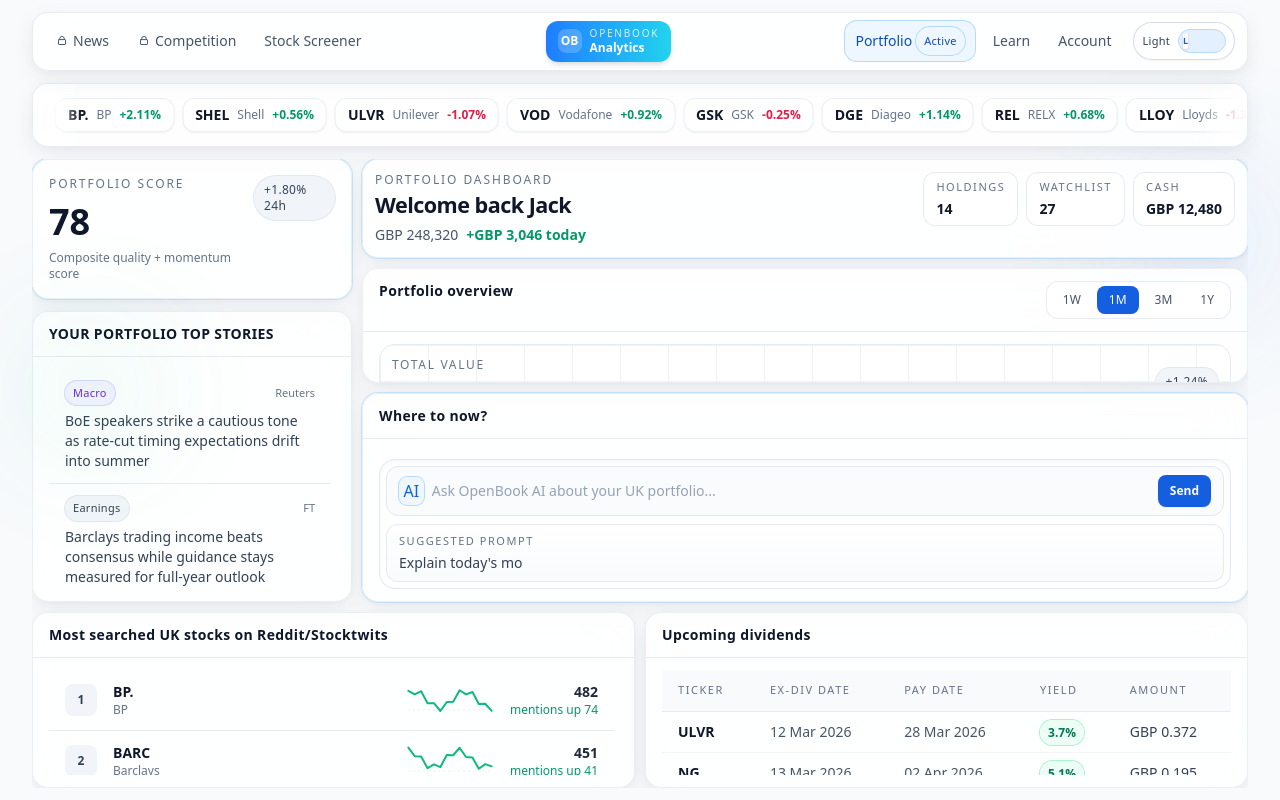
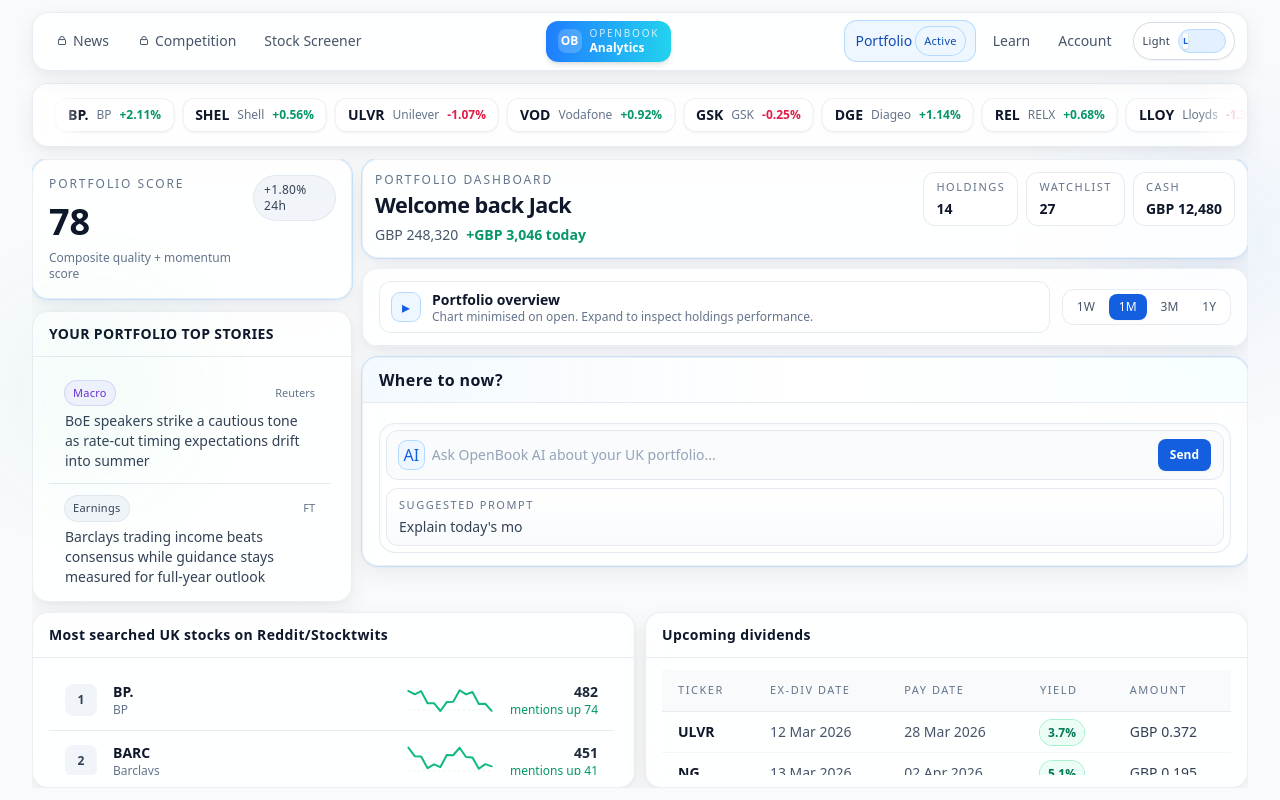
Before and after one commit to infinityqeusd/dashboard-prototype, a React (Vite) app: page / in a window 1280 px wide. Built offline with nearby package versions, Linux system fonts and the light colour scheme.

Commit message:
Improve AI focus and collapsed overview UX

```diff
--- a/src/components/AIAgentWidget.tsx
+++ b/src/components/AIAgentWidget.tsx
@@ -75,8 +75,12 @@
       title="Where to now?"
       subtitle="OpenBook AI agent prompt bar (visual-only)"
       className={`ai-widget-root w-full ${ui.brandGlow}`}
+      headerClassName="ai-widget-header bg-gradient-to-r from-brand-50/70 via-white/80 to-cyan-50/40 dark:from-brand-500/10 dark:via-slate-900/70 dark:to-cyan-500/5"
+      titleClassName="ai-widget-title text-lg font-semibold tracking-tight text-slate-900 dark:text-slate-100"
+      subtitleClassName="ai-widget-subtitle"
+      bodyClassName="ai-widget-body flex min-h-0 flex-col"
     >
-      <div className="space-y-2.5 xl:space-y-2">
+      <div className="flex min-h-0 flex-1 flex-col space-y-2.5 xl:space-y-2">
         <div className="ai-widget-chips flex flex-wrap items-center gap-2">
           <Pill variant="accent" size="md">
             OpenBook AI
@@ -86,8 +90,8 @@
           </Pill>
         </div>
 
-        <div className="ai-widget-shell rounded-2xl border border-slate-200/90 bg-white p-1.5 xl:p-1.5 shadow-inner shadow-slate-100/70 dark:border-slate-700/90 dark:bg-slate-950 dark:shadow-black/20">
-          <div className="ai-widget-input-row flex items-center gap-2 rounded-xl border border-slate-200 bg-slate-50/80 px-3 py-2.5 dark:border-slate-800 dark:bg-slate-900">
+        <div className="ai-widget-shell flex min-h-0 flex-1 flex-col rounded-2xl border border-slate-200/90 bg-white p-1.5 xl:p-1.5 shadow-inner shadow-slate-100/70 dark:border-slate-700/90 dark:bg-slate-950 dark:shadow-black/20">
+          <div className="ai-widget-input-row flex items-center gap-2 rounded-xl border border-slate-200 bg-slate-50/80 px-3 py-3 dark:border-slate-800 dark:bg-slate-900">
             <span className="inline-flex h-7 w-7 items-center justify-center rounded-lg bg-brand-50 text-brand-600 ring-1 ring-brand-200 dark:bg-brand-500/12 dark:text-brand-300 dark:ring-brand-500/20">
               AI
             </span>
@@ -126,7 +130,24 @@
                 Click to type your own prompt
               </p>
             </button>
-          ) : null}
+          ) : (
+            <div className="ai-widget-typing-stage mt-2.5 flex min-h-0 flex-1 items-center justify-center rounded-xl border border-dashed border-brand-200/80 bg-gradient-to-b from-brand-50/40 to-white px-4 py-4 dark:border-brand-500/20 dark:from-brand-500/5 dark:to-slate-950">
+              <div className="w-full max-w-2xl text-left">
+                <p className="mb-1 text-[11px] font-medium uppercase tracking-[0.14em] text-slate-500 dark:text-slate-400">
+                  Start typing
+                </p>
+                <div className="flex min-h-7 items-center text-sm text-slate-700 dark:text-slate-200">
+                  <span className="break-all">
+                    Ask OpenBook AI about UK holdings, dividend risk, or today&apos;s moves...
+                  </span>
+                  <span
+                    className="caret-blink ml-1 inline-block h-4 w-[2px] rounded bg-brand-500 align-middle dark:bg-brand-300"
+                    aria-hidden="true"
+                  />
+                </div>
+              </div>
+            </div>
+          )}
         </div>
       </div>
     </Panel>
--- a/src/components/Panel.tsx
+++ b/src/components/Panel.tsx
@@ -7,6 +7,9 @@
   subtitle?: string;
   headerRight?: ReactNode;
   bodyClassName?: string;
+  headerClassName?: string;
+  titleClassName?: string;
+  subtitleClassName?: string;
 }
 
 export function Panel({
@@ -15,15 +18,26 @@
   headerRight,
   className,
   bodyClassName,
+  headerClassName,
+  titleClassName,
+  subtitleClassName,
   children,
   ...props
 }: PanelProps) {
   return (
     <Card className={cx("flex min-h-0 flex-col overflow-hidden", className)} {...props}>
-      <div className={cx("flex items-start justify-between gap-3 px-4 py-3 xl:px-4 xl:py-3", ui.panelHeaderBorder)}>
+      <div
+        className={cx(
+          "flex items-start justify-between gap-3 px-4 py-3 xl:px-4 xl:py-3",
+          ui.panelHeaderBorder,
+          headerClassName,
+        )}
+      >
         <div>
-          <h2 className={cx("text-sm font-semibold tracking-wide", ui.strongText)}>{title}</h2>
-          {subtitle ? <p className={cx("panel-subtitle mt-0.5 text-xs", ui.mutedText)}>{subtitle}</p> : null}
+          <h2 className={cx("text-sm font-semibold tracking-wide", ui.strongText, titleClassName)}>{title}</h2>
+          {subtitle ? (
+            <p className={cx("panel-subtitle mt-0.5 text-xs", ui.mutedText, subtitleClassName)}>{subtitle}</p>
+          ) : null}
         </div>
         {headerRight ? <div className="shrink-0">{headerRight}</div> : null}
       </div>
--- a/src/index.css
+++ b/src/index.css
@@ -130,6 +130,14 @@
     line-height: 1.2 !important;
   }
 
+  .ai-widget-title {
+    font-size: 1rem !important;
+  }
+
+  .ai-widget-subtitle {
+    display: none;
+  }
+
   .ai-widget-chips,
   .ai-widget-tray-helper {
     display: none;
@@ -140,8 +148,17 @@
     padding-bottom: 0.5rem !important;
   }
 
+  .ai-widget-typing-stage {
+    padding-top: 0.625rem !important;
+    padding-bottom: 0.625rem !important;
+  }
+
   .ai-widget-tray {
     margin-top: 0.5rem !important;
+  }
+
+  .portfolio-overview-card .text-xs {
+    line-height: 1.1 !important;
   }
 }
 
--- a/src/pages/Portfolio.tsx
+++ b/src/pages/Portfolio.tsx
@@ -1,3 +1,4 @@
+import { useState } from "react";
 import { AIAgentWidget } from "../components/AIAgentWidget";
 import { Card } from "../components/Card";
 import { Navbar } from "../components/Navbar";
@@ -113,18 +114,39 @@
 }
 
 function PortfolioOverviewPanel() {
+  const [isCollapsed, setIsCollapsed] = useState(true);
+
   return (
-    <Panel
-      title="Portfolio overview"
-      subtitle="Visual chart placeholder for holdings performance"
-      headerRight={
+    <Card className="portfolio-overview-card min-h-0 overflow-hidden">
+      <div className="flex items-center gap-3 border-b border-slate-200/80 px-4 py-3 dark:border-slate-800/90">
+        <button
+          type="button"
+          onClick={() => setIsCollapsed((prev) => !prev)}
+          className="flex min-w-0 flex-1 items-center gap-3 rounded-xl border border-slate-200/80 bg-white/70 px-3 py-2 text-left transition hover:border-brand-200 hover:bg-brand-50/40 dark:border-slate-700/70 dark:bg-slate-900/60 dark:hover:border-brand-500/20 dark:hover:bg-brand-500/5"
+          aria-expanded={!isCollapsed}
+        >
+          <span className="inline-flex h-7 w-7 shrink-0 items-center justify-center rounded-lg bg-brand-50 text-brand-600 ring-1 ring-brand-200 dark:bg-brand-500/12 dark:text-brand-300 dark:ring-brand-500/20">
+            {isCollapsed ? "▸" : "▾"}
+          </span>
+          <span className="min-w-0">
+            <span className="block text-sm font-semibold text-slate-900 dark:text-slate-100">
+              Portfolio overview
+            </span>
+            <span className="block truncate text-xs text-slate-500 dark:text-slate-400">
+              {isCollapsed
+                ? "Chart minimised on open. Expand to inspect holdings performance."
+                : "Visual chart placeholder for holdings performance"}
+            </span>
+          </span>
+        </button>
+
         <div className="flex items-center gap-1 rounded-xl border border-slate-200/80 bg-white/70 p-1 dark:border-slate-700/70 dark:bg-slate-900/60">
           {timeRanges.map((range) => (
             <button
               key={range}
               type="button"
               className={cx(
-                "rounded-lg px-3 py-1.5 text-xs font-medium transition",
+                "rounded-lg px-2.5 py-1.5 text-xs font-medium transition",
                 range === "1M"
                   ? "bg-brand-600 text-white shadow-sm"
                   : "text-slate-600 hover:bg-slate-100 hover:text-slate-900 dark:text-slate-300 dark:hover:bg-slate-800 dark:hover:text-white",
@@ -134,11 +156,14 @@
             </button>
           ))}
         </div>
-      }
-      className="h-full min-h-0"
-    >
-      <PortfolioChartPlaceholder />
-    </Panel>
+      </div>
+
+      {!isCollapsed ? (
+        <div className="px-4 py-3">
+          <PortfolioChartPlaceholder />
+        </div>
+      ) : null}
+    </Card>
   );
 }
 
@@ -254,12 +279,12 @@
                 <StoriesCard stories={portfolioStories} />
               </aside>
 
-              <section className="dashboard-center-grid grid min-h-0 gap-3 xl:grid-rows-[auto_minmax(0,1fr)_auto]">
+              <section className="dashboard-center-grid grid min-h-0 gap-3 xl:grid-rows-[auto_auto_minmax(0,1fr)]">
                 <WelcomeCard />
                 <div className="min-h-0">
                   <PortfolioOverviewPanel />
                 </div>
-                <div className="min-h-0">
+                <div className="min-h-0 xl:h-full">
                   <AIAgentWidget suggestions={aiSuggestions} />
                 </div>
               </section>
```
